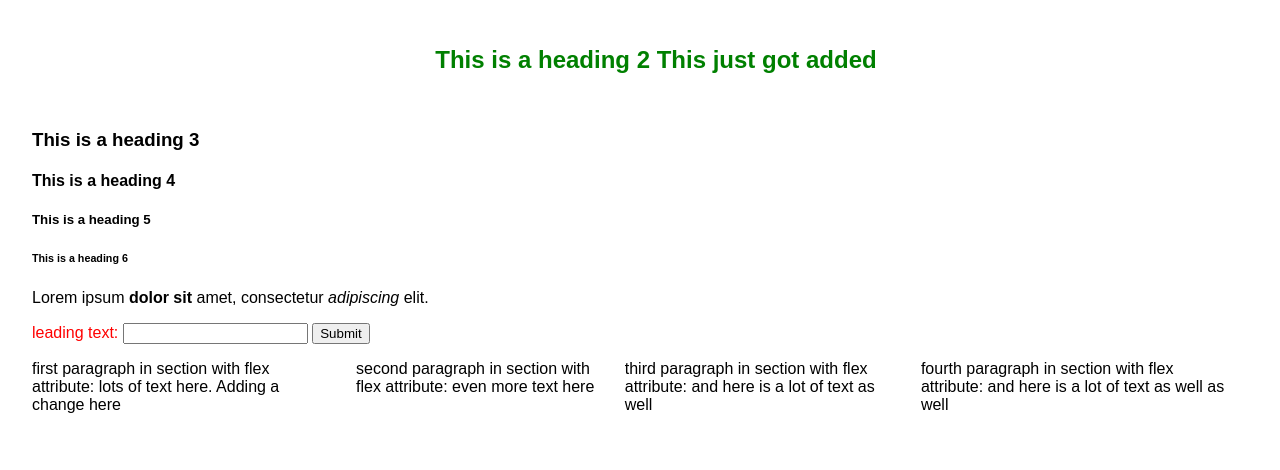
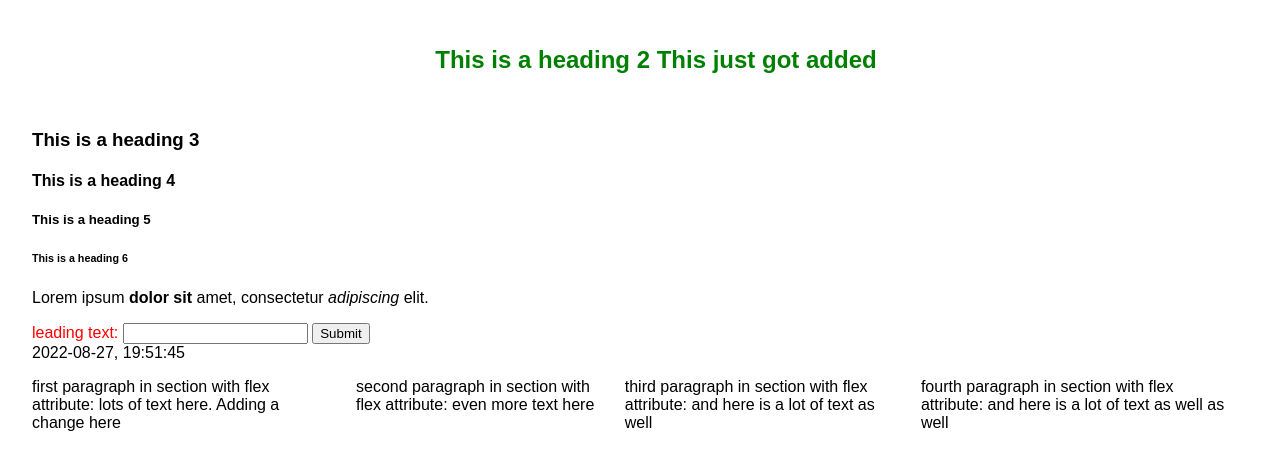
Before and after one commit to davsap32/odinproject-exercises, a plain HTML site: page index.html in a window 1280 px wide. Shown: the part 190-660 px from the top of the page. Drawn offline with Linux system fonts and the light colour scheme.

Commit message:
added a clock which is shown on the page

```diff
--- a/index.html
+++ b/index.html
@@ -31,6 +31,7 @@
       <button class="submit_btn">Submit</button>
     </form>
     <div class="answer"></div>
+    <div class="timer"></div>
     <section>
       <p>
         first paragraph in section with flex attribute: lots of text here.
--- a/script.js
+++ b/script.js
@@ -2,17 +2,35 @@ const paragraph = document.getElementById("test");
 const btnSubmit = document.querySelector(".submit_btn");
 const textReturned = document.querySelector(".text_in");
 const returnAnswer = document.querySelector(".answer");
+const timer = document.querySelector(".timer");
 paragraph.textContent += " This just got added";
+
+// clock shown on page
+setInterval(function () {
+  timer.textContent = new Intl.DateTimeFormat("en-SE", {
+    year: "numeric",
+    month: "numeric",
+    day: "numeric",
+    hour: "numeric",
+    minute: "numeric",
+    second: "numeric",
+  }).format(new Date());
+  //const now = new Date();
+  //console.log(now);
+}, 1000);
 
 btnSubmit.addEventListener("click", function (e) {
   e.preventDefault();
 
-  const dateStr = new Intl.DateTimeFormat('en-SE').format(new Date());
+  const dateStr = new Intl.DateTimeFormat("en-SE").format(new Date());
   returnAnswer.textContent = `Your answer: on ${dateStr}: ${textReturned.value.toUpperCase()}`;
 });
-const arr = [3,7,12,4,63,128,23,6, 15]
+const arr = [3, 7, 12, 4, 63, 128, 23, 6, 15];
 //console.log(arr.map(a => a * 2))
-console.log(arr)
-console.log(arr.sort((a,b)=> b-a))
+console.log(arr);
+console.log(arr.sort((a, b) => b - a));
 //const biggest = arr.reduce((a,b) => a>b ? a:b)
-console.log('biggest: ', arr.reduce((a,b) => a>b ? a:b))
+console.log(
+  "biggest: ",
+  arr.reduce((a, b) => (a > b ? a : b))
+);
```
